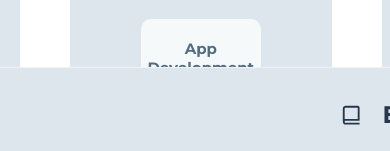
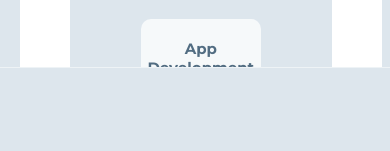
Before and after one commit to EbubeStrong/Learnable-Dashboard, a React (Vite) app: page / in a window 390 px wide. Shown: the part 692-843 px from the top of the page. Built offline with nearby package versions, Linux system fonts and the light colour scheme.

Commit message:
sidebar.css

```diff
--- a/src/styles/sidebar.css
+++ b/src/styles/sidebar.css
@@ -89,3 +89,13 @@
         padding-left: 20rem;
     }
 }
+@media(max-width: 650px){
+    .menu{
+        padding-left: 25rem;
+    }
+}
+@media(max-width: 550px){
+    .menu{
+        padding-left: 30rem;
+    }
+}
```
